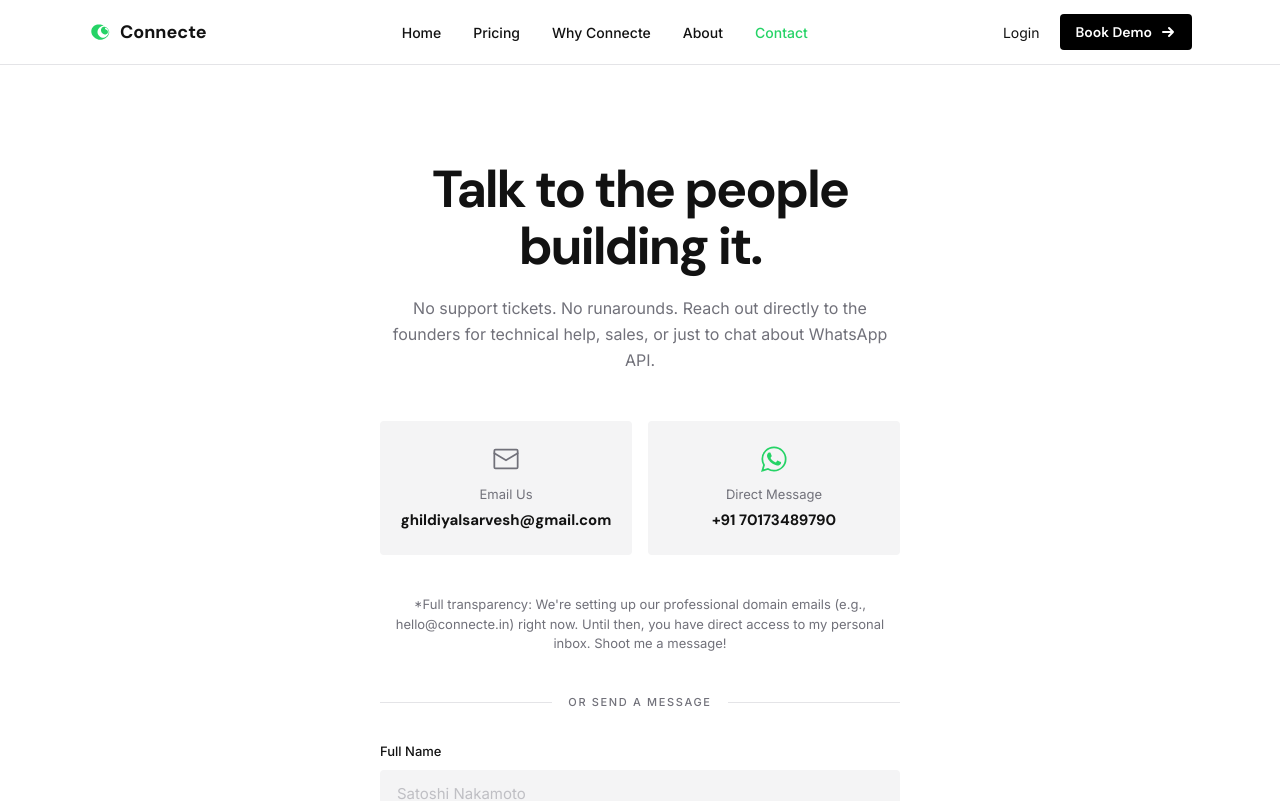
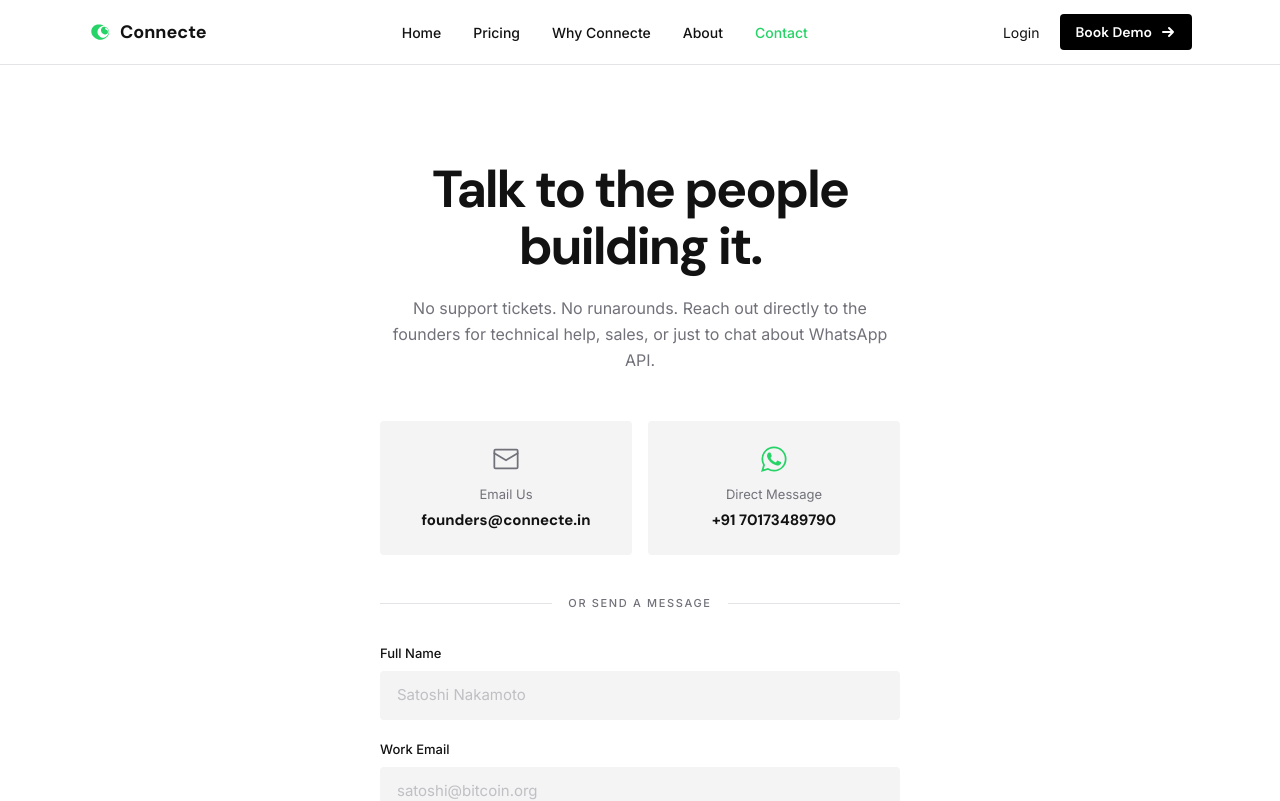
Before and after one commit to Sarvesh-Ghildiyal/Connecte_Website, a React (Vite) app: page /contact in a window 1280 px wide. Shown: the top 801 px of the page. Built offline with nearby package versions, Linux system fonts and the light colour scheme.

Commit message:
mail changed to founders@connecte.in

```diff
--- a/src/pages/Contact.tsx
+++ b/src/pages/Contact.tsx
@@ -55,7 +55,7 @@ const ContactPage: React.FC = () => {
           <div className="grid grid-cols-1 sm:grid-cols-2 gap-4 mb-10">
             {/* Email Card */}
             <a
-              href="mailto:ghildiyalsarvesh@gmail.com"
+              href="mailto:founders@connecte.in"
               className="flex flex-col items-center justify-center p-6 bg-surface rounded text-center no-underline hover:bg-surface-dark transition-colors group"
             >
               <svg className="mb-3" width="28" height="28" viewBox="0 0 24 24" fill="none">
@@ -64,7 +64,7 @@ const ContactPage: React.FC = () => {
               </svg>
               <p className="text-[13px] text-muted font-body mb-1">Email Us</p>
               <p className="text-[15px] font-heading font-bold text-foreground group-hover:text-primary transition-colors">
-                ghildiyalsarvesh@gmail.com
+                founders@connecte.in
               </p>
             </a>
 
@@ -85,10 +85,6 @@ const ContactPage: React.FC = () => {
               </p>
             </a>
           </div>
-
-          <p className="text-[13px] text-muted font-body text-center mb-10">
-            *Full transparency: We're setting up our professional domain emails (e.g., hello@connecte.in) right now. Until then, you have direct access to my personal inbox. Shoot me a message!
-          </p>
 
           {/* "OR SEND A MESSAGE" divider — capitalized with lines */}
           <div className="flex items-center gap-4 mb-8">
```
